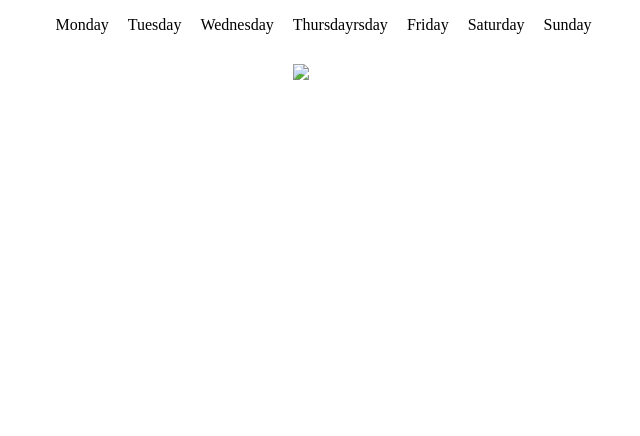
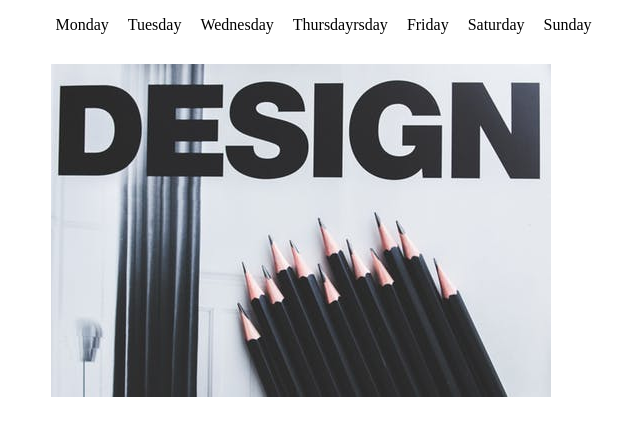
Before and after one commit to iyohey/iyohey.github.io, a Jekyll site: the page about.html, which Jekyll copies as it is, in a window 1280 px wide. Shown: the top 436 px of the page, without its empty margins (339-979 px from the left). Built offline with Jekyll 4.4.1, drawn with Linux system fonts in a browser that asks for light colours.

Commit message:
Add files via upload

```diff
--- a/about.html
+++ b/about.html
@@ -38,13 +38,13 @@
 
     <div id="container">
     	<div style="margin-top: 30px">
- <section class="tab" ><img src="images/a.jpg"></section>
- <section class="tab" ><img src="images/b.jpg"></section>
- <section class="tab" ><img src="images/c.jpg"></section>
- <section class="tab" ><img src="images/d.jpg"></section>
- <section class="tab" ><img src="images/e.jpg"></section>
- <section class="tab" ><img src="images/f.jpg"></section>
- <section class="tab" ><img src="images/g.jpg"></section>
+ <section class="tab" ><img src="assets/images/a.jpg"></section>
+ <section class="tab" ><img src="assets/images/b.jpg"></section>
+ <section class="tab" ><img src="assets/images/c.jpg"></section>
+ <section class="tab" ><img src="assets/images/d.jpg"></section>
+ <section class="tab" ><img src="assets/images/e.jpg"></section>
+ <section class="tab" ><img src="assets/images/f.jpg"></section>
+ <section class="tab" ><img src="assets/images/g.jpg"></section>
 
 
     <script type="text/javascript">
```
